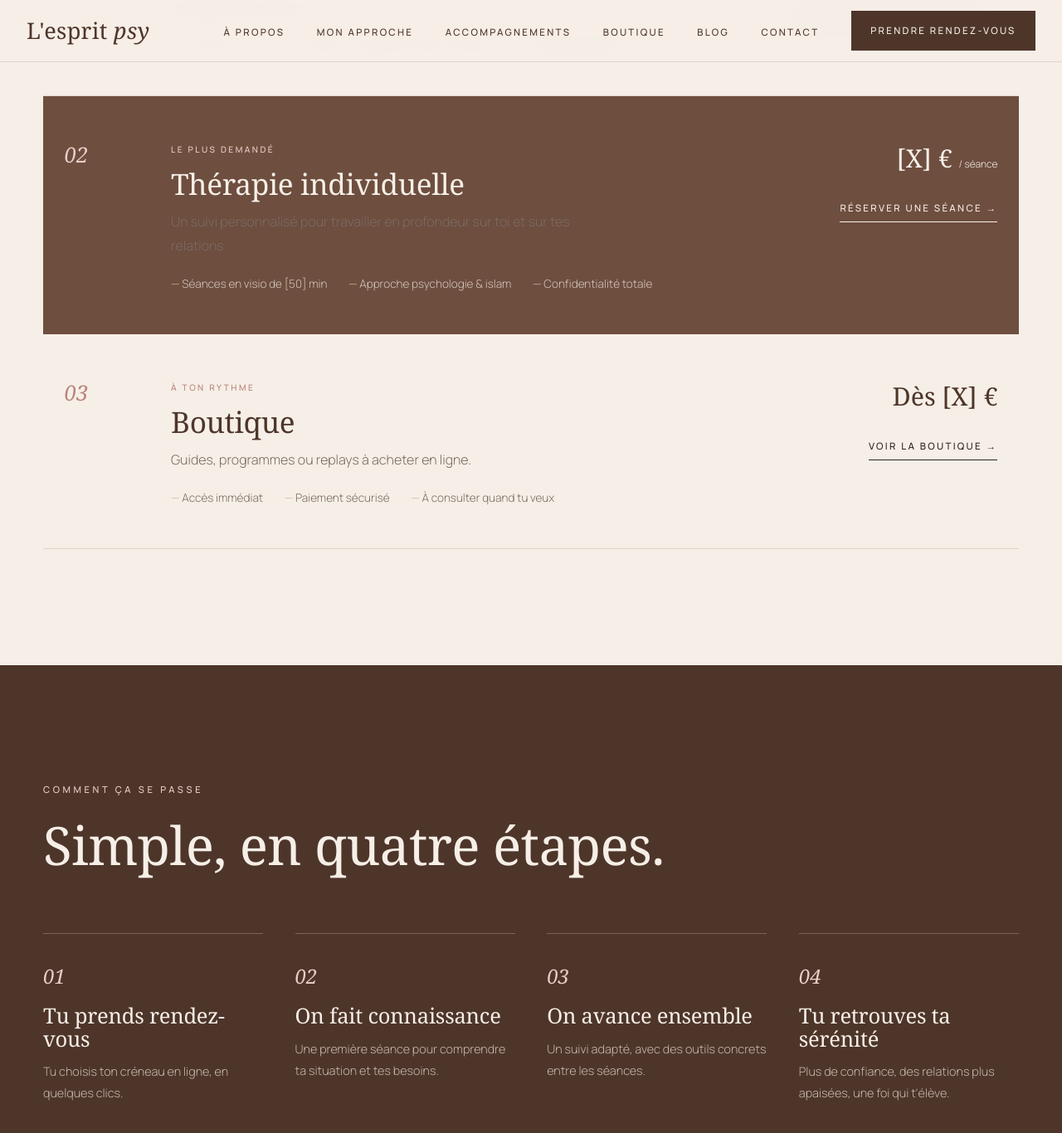
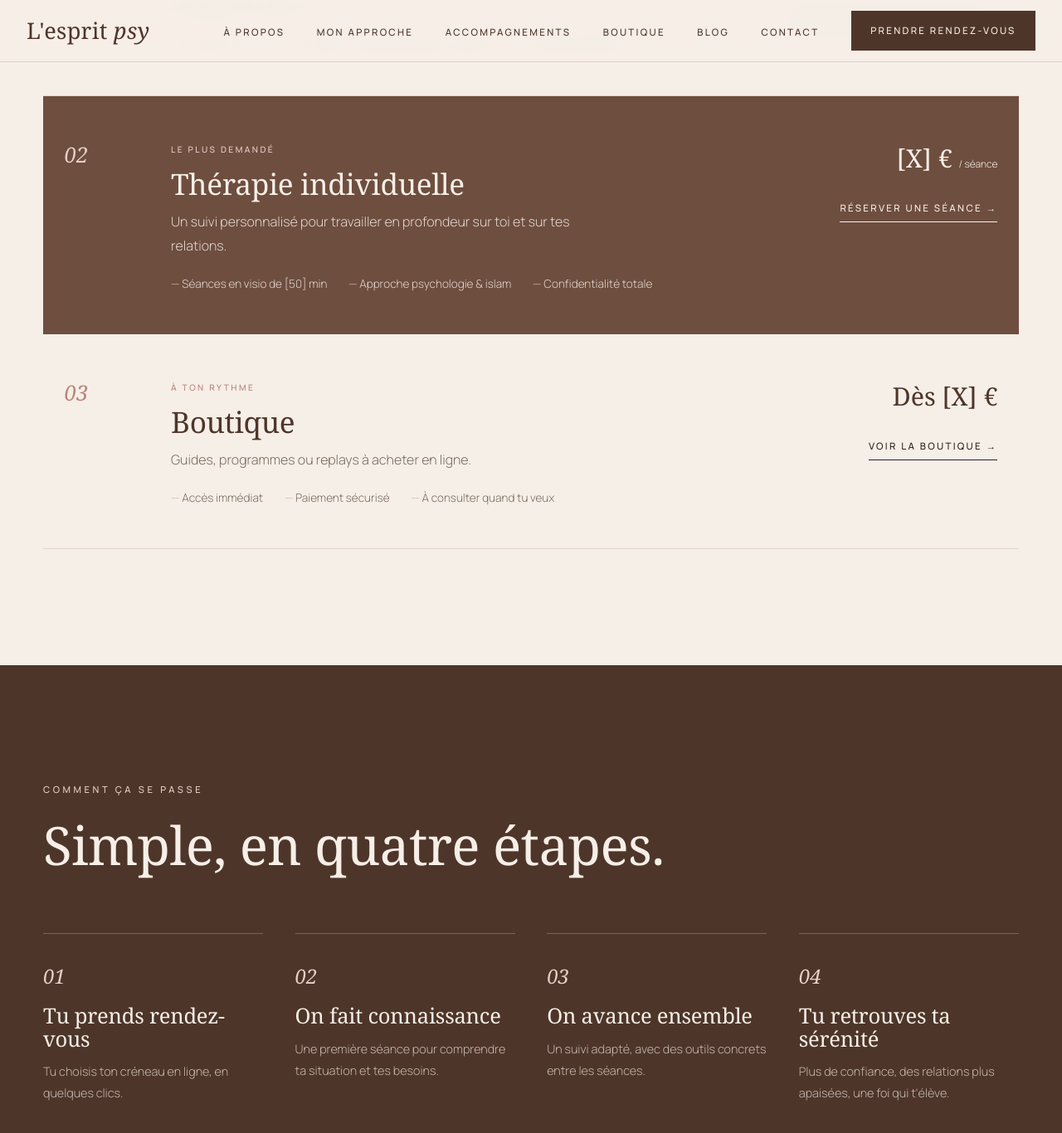
Before and after one commit to digizyn83/lespritpsy, a Jekyll site: the page built from accompagnements.html, in a window 1280 px wide and 1400 px high, scrolled down 771 px. Shown: the top 1366 px of the window at 83% size. Built offline with Jekyll 4.4.1, drawn with Linux system fonts in a browser that asks for light colours; some web fonts are replaced.

Commit message:
Texte lisible dans la formule mise en avant
Co-Authored-By: Claude Opus 5.5 <noreply@anthropic.com>

```diff
--- a/assets/style.css
+++ b/assets/style.css
@@ -315,3 +315,4 @@ em.it{font-style:italic;color:inherit}
 .hero-legal a:hover{color:var(--cream)}
 .tiles2{display:grid;grid-template-columns:1fr 1fr;gap:1.6rem}
 @media (max-width:760px){.tiles2{grid-template-columns:1fr}}
+.row.row-feat p,.row.row-feat li{color:rgba(246,239,231,.85)}
```
